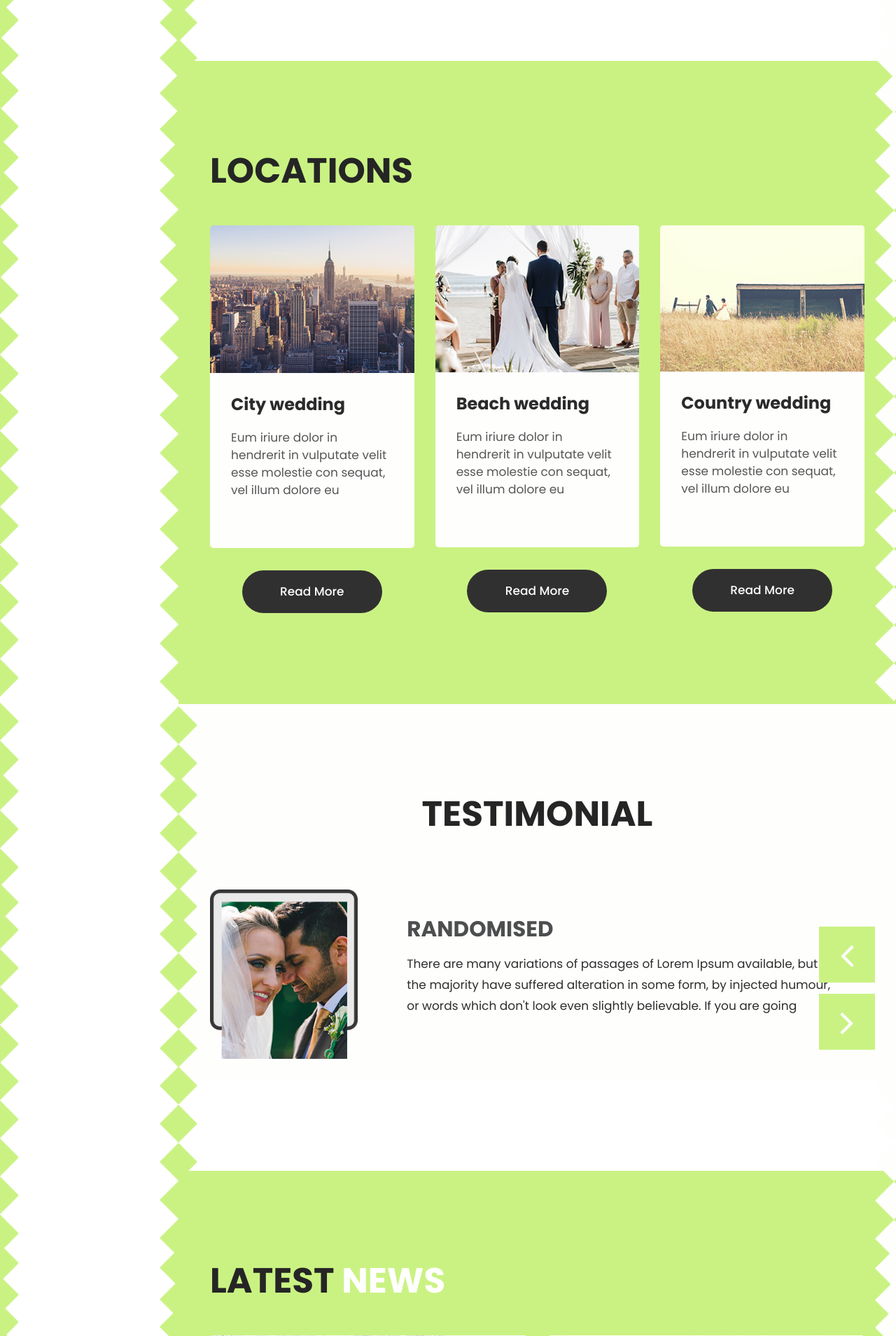
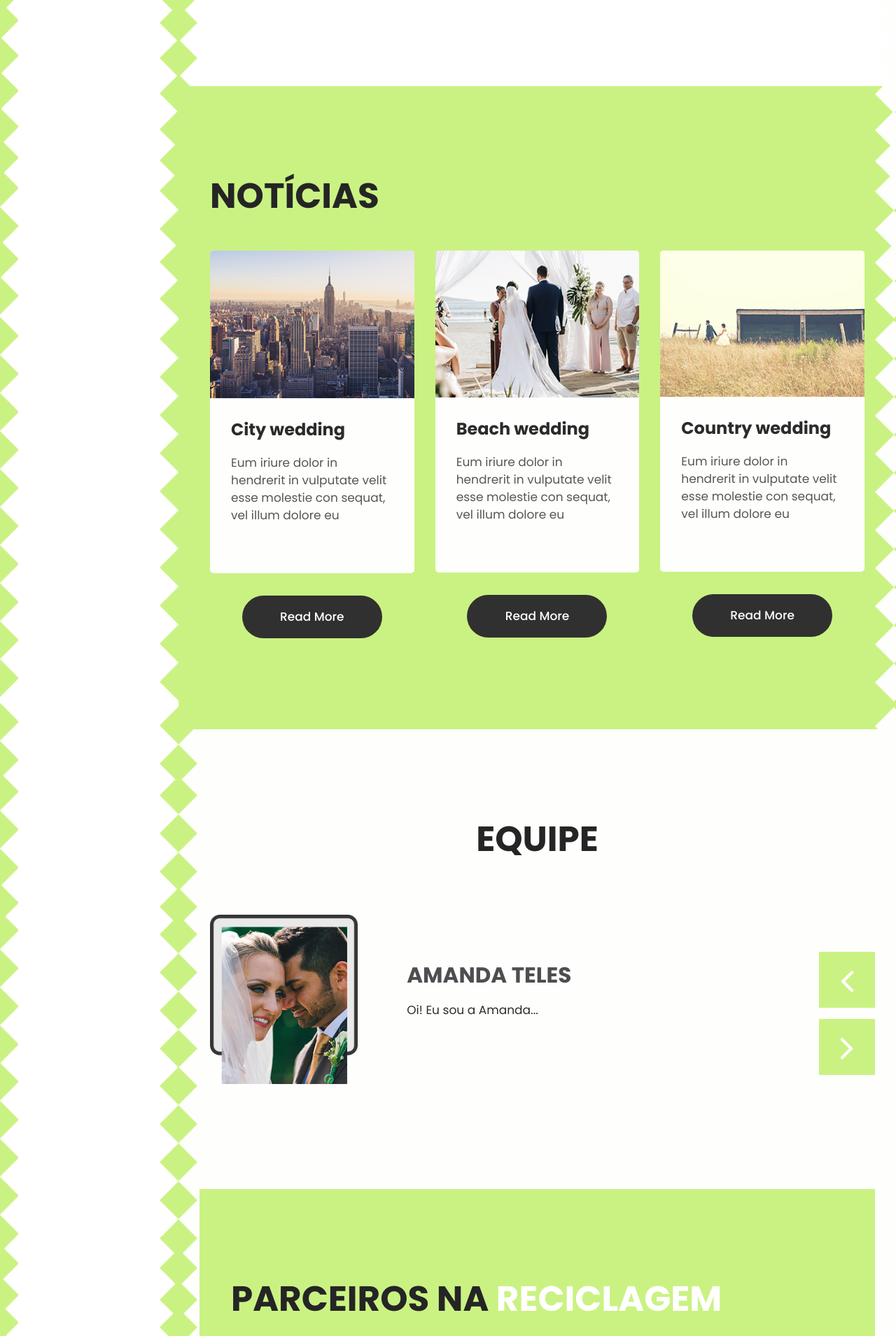
Before and after one commit to george-valente/Reciclideia, a PHP site: page /homepaget.php in a window 1280 px wide. Shown: the part 2040-3949 px from the top of the page at 70% size. Run offline with PHP 8.4, Linux system fonts and the light colour scheme; a user stored in the database is signed in.

Commit message:
Site do Reciclideia

```diff
--- a/config.html
+++ b/config.html
@@ -28,7 +28,7 @@
                     </form> <br>
 
 
-                    <a id="sair-conta" href="index.php"> Sair </a> <br>
+                    <a id="sair-conta" href="teste.php"> Sair </a> <p />
                     <a id="desativar-conta" href="desativar.html"> Desativar minha conta </a>
 
 
--- a/desativar.html
+++ b/desativar.html
@@ -11,7 +11,7 @@
         <div class="main">
 
             <div class="centralizar">
-                <img class="imagens" width="100px" src="images/logo.png">
+                <a href="homepaget.php"><img class="imagens" width="100px" src="images/logo.png"></a>
 
 
                     <div class="desativar">
--- a/homepaget.php
+++ b/homepaget.php
@@ -1,5 +1,5 @@
 <?php
-         //session_start();
+      //session_start();
       include('verifica_login.php');
       ?>
 
@@ -43,7 +43,7 @@
          <a href="about.html">Chat</a>
          <a href="service.html">Notícias</a>
          <a href="blog.html">Curiosidades</a>
-        <a href="contact.html">Suporte</a>
+        <a href="config.html">Configurações</a>
       </div>
       <div class="top_main">
       <div class="head_top">
@@ -83,13 +83,12 @@
                                       <h1>Reciclideia<br><span>
                                       </span></h1>
                                       <p>Um site que te dá ideias de como fazer confecções utilizando produtos que iriam para o lixo, além de ensinar a fazer o descarte de forma correta!</p>
-                                      <a class="read_more" href="Javascript:void(0)"> Sobre </a>
-                                      <a class="read_more" href="contact.html">Contato</a>
+                                      <a class="read_more" href="#nossos_servicos"> Sobre </a>
                                      </div>
                                    </div>
                                    <div class="col-lg-7">
                                       <div class="pan_img">
-                                         <figure><img src="images/2cup.png" alt="#"/></figure>
+                                         <figure><img src="images/logo.png" alt="#"/></figure>
                                       </div>
                                    </div>
                                 </div>
@@ -102,11 +101,9 @@
                                <div class="row">
                                    <div class="col-lg-5">
                                      <div class="bluid">
-                                      <h1>Wedding <br><span>House
-                                      </span></h1>
-                                      <p>There are many variations of passages of Lorem Ipsum available, but the majority haveThere are many variations of passages of Lorem Ipsum availabl</p>
-                                      <a class="read_more" href="Javascript:void(0)">About </a>
-                                      <a class="read_more" href="contact.html">Contact</a>
+                                      <h1>Sobre o <br><span>Site</span></h1>
+                                      <p>Aperte em Sobre para obter mais informações sobre os objetivos e propósitos do site Reciclideia</p>
+                                      <a class="read_more" href="#sobre">Sobre </a>
                                      </div>
                                    </div>
                                    <div class="col-lg-7">
@@ -124,11 +121,73 @@
                                 <div class="row">
                                    <div class="col-lg-5">
                                      <div class="bluid">
-                                      <h1>Wedding <br><span>House
+                                      <h1>Notícias <br><span>
                                       </span></h1>
-                                      <p>There are many variations of passages of Lorem Ipsum available, but the majority haveThere are many variations of passages of Lorem Ipsum availabl</p>
-                                      <a class="read_more" href="Javascript:void(0)">About </a>
-                                      <a class="read_more" href="contact.html">Contact</a>
+                                      <p>Fique por dentro das notícias do Meio ambiente e Reciclagem em Manaus e no Amazonas!</p>
+                                      <a class="read_more" href="#noticias">Sobre </a>
+                                     </div>
+                                   </div>
+                                   <div class="col-lg-7">
+                                      <div class="pan_img">
+                                         <figure><img src="images/2cup.png" alt="#"/></figure>
+                                      </div>
+                                   </div>
+                                </div>
+                              </div>
+                           </div>
+                        </div>
+						 <div class="carousel-item">
+                           <div class="container">
+                              <div class="carousel-caption relative">
+                                <div class="row">
+                                   <div class="col-lg-5">
+                                     <div class="bluid">
+                                      <h1>Equipe <br><span>
+                                      </span></h1>
+                                      <p>Equipe de desenvolvedores do Reciclideia</p>
+                                      <a class="read_more" href="#equipe">Sobre </a>
+                                     </div>
+                                   </div>
+                                   <div class="col-lg-7">
+                                      <div class="pan_img">
+                                         <figure><img src="images/2cup.png" alt="#"/></figure>
+                                      </div>
+                                   </div>
+                                </div>
+                              </div>
+                           </div>
+                        </div>
+						 <div class="carousel-item">
+                           <div class="container">
+                              <div class="carousel-caption relative">
+                                <div class="row">
+                                   <div class="col-lg-5">
+                                     <div class="bluid">
+                                      <h1>Parceiros <span>
+                                      </span></h1>
+                                      <p>Conheça nossos parceiros na Reciclagem. </p>
+                                      <a class="read_more" href="#parceiros">Sobre </a>
+                                     </div>
+                                   </div>
+                                   <div class="col-lg-7">
+                                      <div class="pan_img">
+                                         <figure><img src="images/2cup.png" alt="#"/></figure>
+                                      </div>
+                                   </div>
+                                </div>
+                              </div>
+                           </div>
+                        </div>
+						 <div class="carousel-item">
+                           <div class="container">
+                              <div class="carousel-caption relative">
+                                <div class="row">
+                                   <div class="col-lg-5">
+                                     <div class="bluid">
+                                      <h1>Fale <br><span>Conosco
+                                      </span></h1>
+                                      <p>Nos mande sua dúvida ou sugestão, será de grande ajuda!</p>
+                                      <a class="read_more" href="#contatos">Sobre </a>
                                      </div>
                                    </div>
                                    <div class="col-lg-7">
@@ -153,6 +212,7 @@
         </div>
       <!-- end slider section -->
        <!-- services -->
+	  <a name="nossos_servicos"></a>
       <div class="services padd_rl30">
          <div class="container">
             <div class="row">
@@ -165,33 +225,35 @@
                   <div class="row">
                      <div class="col-lg-4">
                         <div class="services_text">
-                            <i><img src="images/service1.png" alt="#"/></i>
+                            <i><img src="images/Ideias.png" alt="#"/></i>
                             <h3>Ideias de confecções</h3>
                             <p>Confira aqui ideias do que fazer com materais que você descartaria</p>
                             </div>
-                           <a class="read_more" href="services.html">Read More</a>
+                           <a class="read_more" href="services.html">Descubra mais</a>
                      </div>
                      <div class="col-lg-4">
                         <div class="services_text">
-                            <i><img src="images/service2.png" alt="#"/></i>
+                            <i><img src="images/Chat.png" alt="#"/></i>
                             <h3> Chat para interação</h3>
                             <p>Poste suas confecções com materiais recicláveis e interaja com outros usuários</p>
                             </div>
-                           <a class="read_more" href="services.html">Read More</a>
+                           <a class="read_more" href="services.html">Descubra mais</a>
                      </div>
                      <div class="col-lg-4">
                         <div class="services_text">
-                            <i><img src="images/service3.png" alt="#"/></i>
-                            <h3>Notícias sobre reciclagem</h3>
+                            <i><img src="images/PontosC.png" alt="#"/></i>
+                            <h3>Pontos de reciclagem</h3>
                             <p>Fique por dentro das notícias sobre a reciclagem em Manaus e no Amazonas</p>
                             </div>
-                           <a class="read_more" href="services.html">Read More</a>
+                           <a class="read_more" href="services.html">Descubra mais</a>
                      </div>
                   </div>
                </div>
             </div>
       <!-- end services -->
+
       <!-- about -->
+	  <a name="sobre"></a>
       <div  class="about padd_rl30">
          <div class="container">
           <div class="row">
@@ -204,26 +266,29 @@
           <div class="row">
                <div class="col-lg-8">
                   <div class="about_text text_align_left">
-                        <p>O reciclideia surgiu pela preocupação com a condição do meio ambiente em Manaus. Através de ideias e notícias, o site tem o objetivo de conscientizar os cidadãos a respeito da grande quantidade de lixo que é jogada, e como reaproveitar alguns materiais.</p>
+                        <p>O Reciclideia surgiu pela preocupação com a condição do meio ambiente em Manaus. Através de ideias e notícias, o site tem o objetivo de conscientizar os cidadãos a respeito da grande quantidade de lixo que é jogada, e como reaproveitar alguns materiais.</p>
                        <a class="read_more" href="about.html">Read More</a>
                   </div>
                </div>
                <div class="col-lg-4">
                   <div class="about_img">
-                     <figure><img class="img_responsive" src="images/about1.png" alt="#"/></figure>
+                     <figure><img class="img_responsive" src="images/logo.png" alt="#"/></figure>
                   </div>
                </div>
             </div>
          </div>
       </div>
       <!-- end about -->
-      <!-- locations -->
+
+      <!-- notícias -->
+	  <a name="noticias"></a>
       <div class="locations padd_rl30">
          <div class="container">
             <div class="row">
                <div class="col-md-12">
                   <div class="titlepage text_align_left">
-                     <h2>Locations</h2>
+                     <a name="noticias"></a>
+					 <h2>Notícias</h2>
                   </div>
                </div>
             </div>
@@ -261,14 +326,16 @@
             </div>
          </div>
       </div>
-      <!-- end locations -->
-       <!-- clients -->
+      <!-- fim notícias -->
+
+       <!-- equipe -->
+       <a name="equipe"></a>
       <div class="clients padd_rl30">
         <div class="container">
           <div class="row">
             <div class="col-sm-12">
               <div class="titlepage text_align_center">
-                <h2>Testimonial</h2>
+                <h2>Equipe</h2>
               </div>
             </div>
           </div>
@@ -292,8 +359,27 @@
                            </div>
                            <div class="col-md-9">
                               <div class="test_box text_align_left">
-                                 <h4>randomised</h4>
-                                 <p>There are many variations of passages of Lorem Ipsum available, but the majority have suffered alteration in some form, by injected humour, or  words which don't look even slightly believable. If you are going</p>
+                                 <h4>Amanda Teles</h4>
+                                 <p>Oi! Eu sou a Amanda...</p>
+                              </div>
+                           </div>
+                        </div>
+                     </div>
+                  </div>
+               </div>
+               <div class="carousel-item">
+                  <div class="container">
+                     <div class="carousel-caption testi">
+                        <div class="row d_flex">
+                           <div class="col-md-3">
+                              <div class="pro_file">
+                                 <i><img class="text_align_right" src="images/valr.jpg" alt="#"/></i>
+                              </div>
+                           </div>
+                           <div class="col-md-9">
+                              <div class="test_box text_align_left">
+                                 <h4>George Valente</h4>
+                                 <p>Oi! Eu sou o George... </p>
                               </div>
                            </div>
                         </div>
@@ -311,29 +397,8 @@
                            </div>
                            <div class="col-md-9">
                               <div class="test_box text_align_left">
-                                 <h4>randomised</h4>
-                                 <p>There are many variations of passages of Lorem Ipsum available, but the majority have suffered alteration in some form, by injected humour, or  words which don't look even slightly believable. If you are going</p>
-                              </div>
-                           </div>
-                        </div>
-                     </div>
-                  </div>
-               </div>
-               <div class="carousel-item">
-                  <div class="container">
-                     <div class="carousel-caption testi">
-                        <div class="row d_flex">
-                           <div class="col-md-3">
-                              <div class="pro_file">
-                                 <i><img class="text_align_right" src="images/test2.png" alt="#"/></i>
-                              </div>
-                           </div>
-                           <div class="col-md-9">
-                              <div class="test_box text_align_left">
-                                 <h4>randomised</h4>
-                                 <p>There are many variations of passages of Lorem Ipsum available, but the majority have suffered alteration in some form, by injected humour, or  words which don't look even slightly believable. If you are going</p>
-                              </div>
-                           </div>
+                                 <h4>Sarah Vitória</h4>
+                                 <p>Oi! Eu sou a Vitória... </div>
                         </div>
                      </div>
                   </div>
@@ -349,14 +414,16 @@
             </a>
          </div>
       </div>
-      <!-- end clients -->
-      <!-- news -->
+      <!-- fim equipe -->
+
+      <!-- parceiros -->
+	  <a name="parceiros"></a>
       <div class="news padd_rl30">
          <div class="container">
             <div class="row">
                <div class="col-md-12">
                   <div class="titlepage text_align_left">
-                     <h2>Latest <span>News</span></h2>
+                     <h2>Parceiros na <span>Reciclagem</span></h2>
                   </div>
                </div>
             </div>
@@ -384,14 +451,16 @@
             </div>
          </div>
       </div>
-      <!-- end news -->
-      <!-- contact -->
+      <!-- fim parceiros -->
+
+      <!-- fale conosco -->
+      <a name="contatos"></a>
       <div class="contact padd_rl30">
          <div class="container">
            <div class="row">
              <div class="col-md-12">
                   <div class="titlepage text_align_left">
-                     <h2>Get In Touch</h2>
+                     <h2>Fale Conosco</h2>
                   </div>
                </div>
            </div>
@@ -400,26 +469,26 @@
                   <form id="request" class="main_form">
                      <div class="row">
                         <div class="col-md-12 ">
-                           <input class="contactus" placeholder="Your name" type="type" name=" Name">
+                           <input class="contactus" placeholder="Seu nome" type="type" name=" Name">
                         </div>
                         <div class="col-md-12">
-                           <input class="contactus" placeholder="Phone Number" type="type" name="Phone Number">
+                           <input class="contactus" placeholder="Celular" type="type" name="Phone Number">
                         </div>
                         <div class="col-md-12">
                            <input class="contactus" placeholder="Email" type="type" name="Email">
                         </div>
                         <div class="col-md-12">
-                           <textarea class="textarea" placeholder="Message" type="type" Message="Name"></textarea>
+                           <textarea class="textarea" placeholder="Mensagem" type="type" Message="Name"></textarea>
                         </div>
                         <div class="col-md-12">
-                           <button class="send_btn">Send</button>
+                           <button class="send_btn">Enviar</button>
                         </div>
                      </div>
                   </form>
                </div>
                <div class="col-lg-6">
                   <div class="map-responsive">
-                    <iframe src="https://www.google.com/maps/embed/v1/place?key=AIzaSyA0s1a7phLN0iaD6-UE7m4qP-z21pH0eSc&amp;q=Eiffel+Tower+Paris+France" width="600" height="440" frameborder="0" style="border:0; width: 100%;" allowfullscreen=""></iframe>
+                    <iframe src="https://goo.gl/maps/SJF3bj8hyELGZUybA" width="600" height="440" frameborder="0" style="border:0; width: 100%;" allowfullscreen=""></iframe>
                   </div>
                </div>
             </div>
--- /dev/null
+++ b/teste.php
@@ -0,0 +1,6 @@
+<?php
+// Destrói a sessão
+session_destroy();
+?>
+
+<a id="sair-conta" href="index.php"> Página inicial </a> <br>
```
Also changed, not shown: BD-Reciclideia.sql (deleted, +0 -88 lines), images/Ideias.png (added), images/PontosC.png (added), images/chat.png, images/valr.jpg (added).
